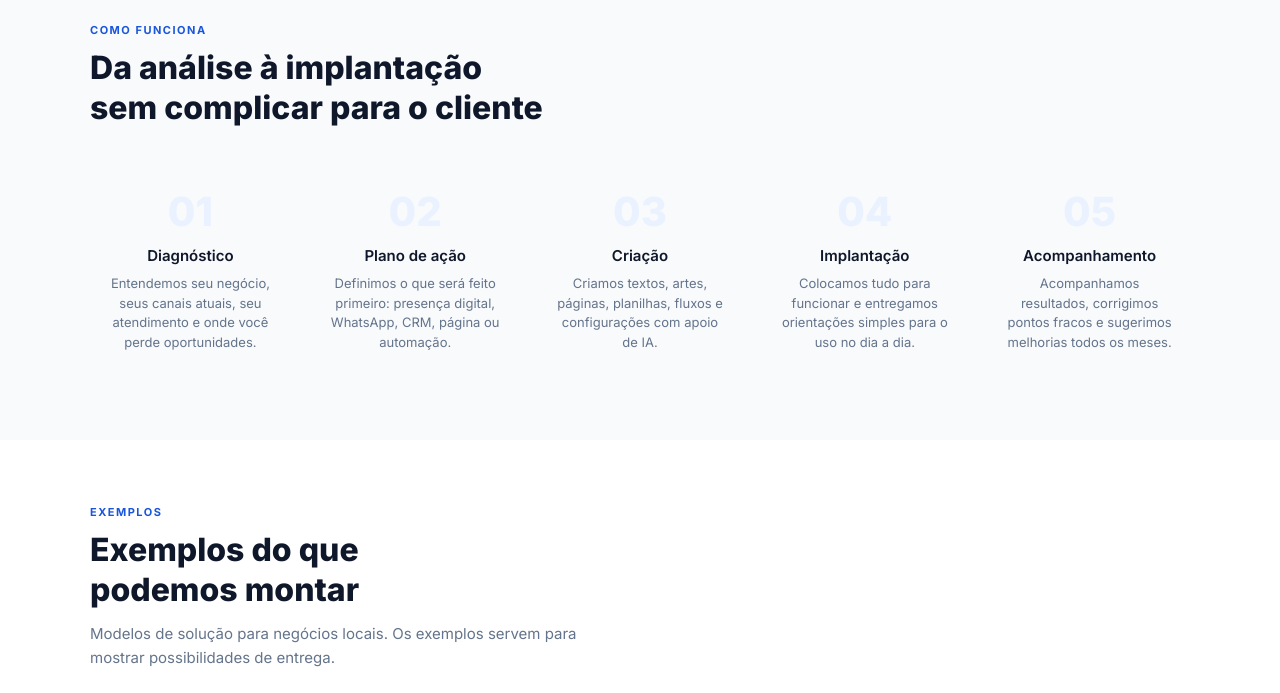
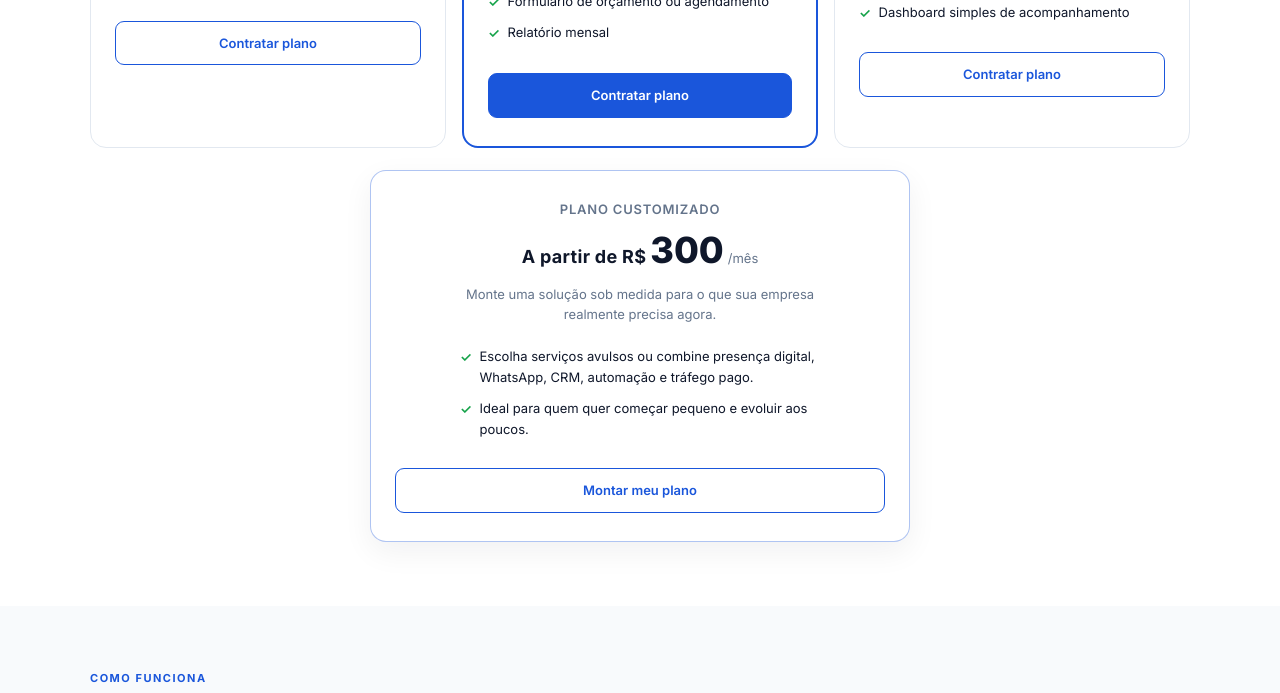
Before and after one commit to gaspararthur/maisdigital.github.io, a plain HTML site: page index.html in a window 1280 px wide. Shown: the part 2299-2992 px from the top of the page. Drawn offline with Linux system fonts and the light colour scheme.

Commit message:
Adição do plano customizado

```diff
--- a/index.html
+++ b/index.html
@@ -322,6 +322,47 @@
       padding: 1.75rem 1.5rem;
       background: var(--dm-white);
       position: relative;
+    }
+
+    .custom-plan-wrapper {
+      display: flex;
+      justify-content: center;
+      margin-top: 22px;
+    }
+
+    .custom-plan-card {
+      width: min(100%, 540px);
+      text-align: center;
+      border-color: rgba(26,86,219,0.35);
+      box-shadow: 0 10px 30px rgba(15,23,42,0.06);
+    }
+
+    .custom-plan-card .plan-price {
+      justify-content: center;
+      margin-bottom: 1rem;
+    }
+
+    .custom-plan-card .currency {
+      font-size: 14px;
+      letter-spacing: 0.3px;
+    }
+
+    .custom-plan-card .plan-features {
+      max-width: 360px;
+      margin: 0 auto 1.5rem;
+      text-align: left;
+    }
+
+    .custom-plan-card .plan-description {
+      color: var(--dm-gray);
+      font-size: 13px;
+      margin: -0.25rem auto 1rem;
+      max-width: 380px;
+    }
+
+    @media (max-width: 700px) {
+      .custom-plan-wrapper { margin-top: 16px; }
+      .custom-plan-card { width: 100%; }
     }
 
     .plan-card.featured {
@@ -693,7 +734,7 @@
     <div class="service-card">
       <div class="service-icon">📌</div>
       <h3>Presença Digital</h3>
-      <p>Organizamos Instagram, bio, destaques, identidade visual básica e Google Meu Negócio para sua empresa passar mais confiança.</p>
+      <p>Organizamos Instagram, bio, destaques e identidade visual básica para sua empresa passar mais confiança.</p>
     </div>
     <div class="service-card">
       <div class="service-icon">💬</div>
@@ -729,6 +770,11 @@
       <div class="service-icon">📊</div>
       <h3>Relatórios Simples</h3>
       <p>Resumo mensal com o que foi feito, principais resultados, contatos gerados, pontos de melhoria e próximos ajustes.</p>
+    </div>
+        <div class="service-card">
+      <div class="service-icon">💵</div>
+      <h3>Tráfego Pago </h3>
+      <p>Colocamos anúncios sobre sua marca, gerenciamos e otimizamos para maximizar seu retorno sobre investimento. Assim, seu negócio passará mais confiança.</p>
     </div>
   </div>
   </div>
@@ -794,6 +840,23 @@
         <li>Dashboard simples de acompanhamento</li>
       </ul>
       <a href="#contato" class="plan-btn" style="display:block;text-align:center;text-decoration:none;">Contratar plano</a>
+    </div>
+  </div>
+
+  <div class="custom-plan-wrapper">
+    <div class="plan-card custom-plan-card">
+      <div class="plan-name">Plano customizado</div>
+      <div class="plan-price">
+        <span class="currency">A partir de R$</span>
+        <span class="amount">300</span>
+        <span class="period">/mês</span>
+      </div>
+      <p class="plan-description">Monte uma solução sob medida para o que sua empresa realmente precisa agora.</p>
+      <ul class="plan-features">
+        <li>Escolha serviços avulsos ou combine presença digital, WhatsApp, CRM, automação e tráfego pago.</li>
+        <li>Ideal para quem quer começar pequeno e evoluir aos poucos.</li>
+      </ul>
+      <a href="#contato" class="plan-btn" style="display:block;text-align:center;text-decoration:none;">Montar meu plano</a>
     </div>
   </div>
   </div>
```
